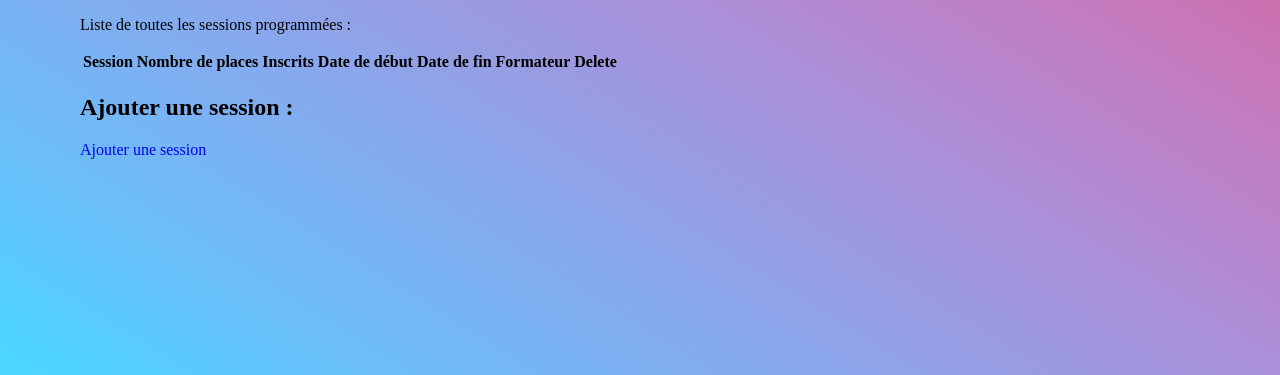
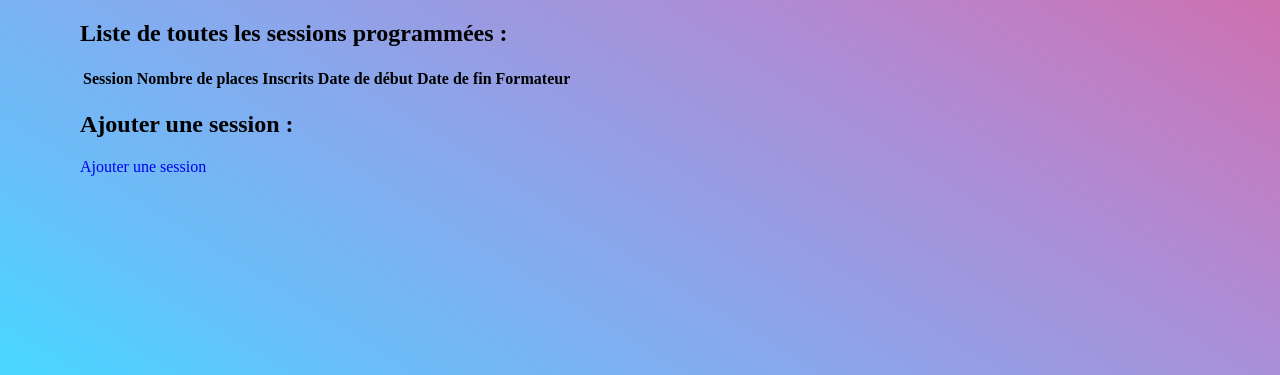
Before and after one commit to AnotheerDev/Sessions, a Symfony app: template templates/session/index.html.twig in a window 1280 px wide. Shown: the part 67-442 px from the top of the page. Run offline with Twig, Linux system fonts and the light colour scheme; the template is opened without the code that fills it, so the values that code supplies are empty; some libraries are stand-ins or nearby versions.

Commit message:
comment line

```diff
--- a/templates/session/index.html.twig
+++ b/templates/session/index.html.twig
@@ -4,7 +4,7 @@
 
 {% block body %}
 
-<p>Liste de toutes les sessions programmées :</p>
+<h2>Liste de toutes les sessions programmées :</h2>
 
 <table>
     <thead>
@@ -15,7 +15,7 @@
         <th>Date de début</th>
         <th>Date de fin</th>
         <th>Formateur</th>
-        <th>Delete</th>
+        {# <th>Delete</th> #}
     </tr>
     </thead>
     <tbody>
@@ -36,7 +36,7 @@
                     N/A
                 {% endif %}
             </td>
-            <td><a href="{{ path('app_session', {'id': session.id}) }}">xx</a></td>
+            {# <td><a href="{{ path('app_session', {'id': session.id}) }}">xx</a></td> #}
                     </tr>
     {% endfor %}
     </tbody>
```
